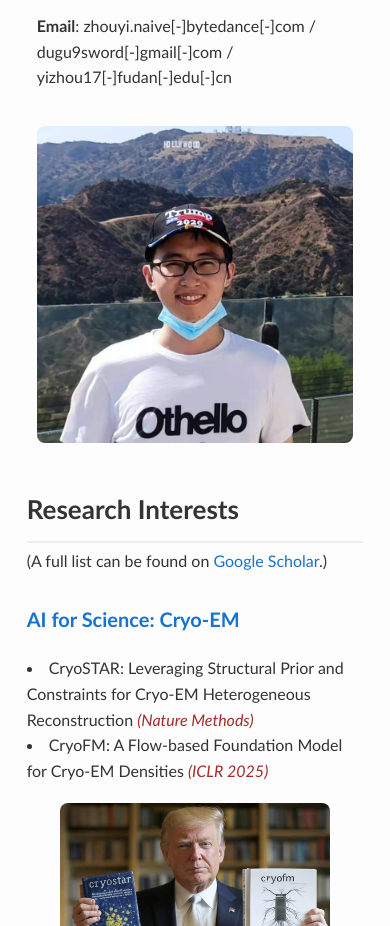
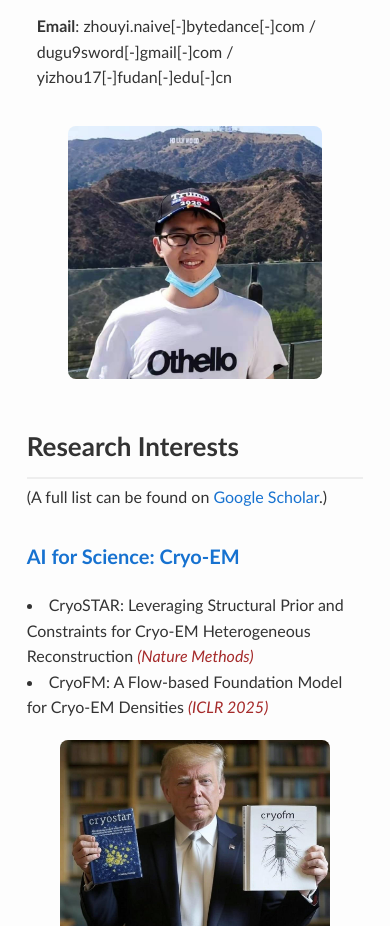
Before and after one commit to dugu9sword/dugu9sword.github.io, a plain HTML site: page index.html in a window 390 px wide. Shown: the part 1029-1955 px from the top of the page. Drawn offline with nearby package versions, Linux system fonts and the light colour scheme.

Commit message:
format update with gemini

```diff
--- a/stylesheet.css
+++ b/stylesheet.css
@@ -226,6 +226,14 @@ footer {
     margin-bottom: 20px;
   }
 
+  .about-image {
+    text-align: center;
+  }
+
+  .about-image img {
+    width: 80%;
+  }
+
   .research-image img {
     width: 80%;
   }
```
